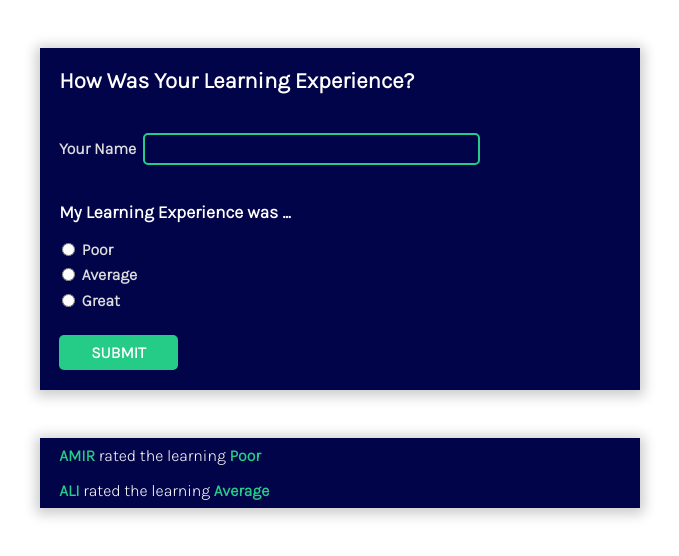
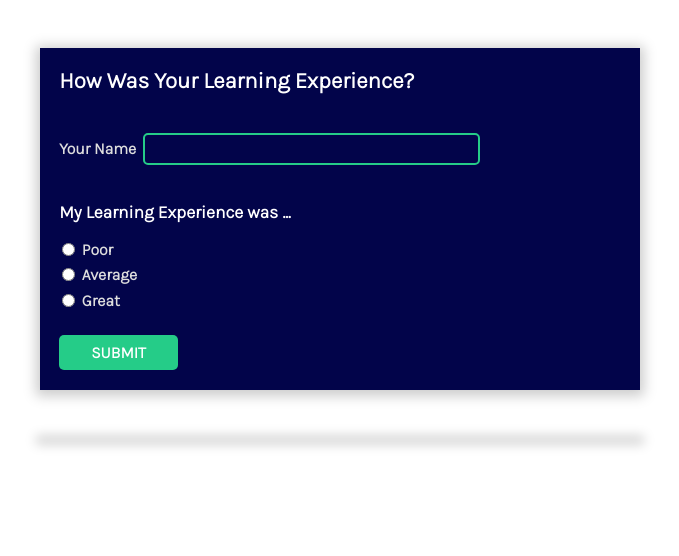
Before and after one commit to amirtbi/vuejs-httptsRequest, a Vue app: page / in a window 1280 px wide. Shown: the top 556 px of the page, without its empty margins (300-979 px from the left). Built offline with nearby package versions, Linux system fonts and the light colour scheme.

Commit message:
some modifications on App.vue

```diff
--- a/src/App.vue
+++ b/src/App.vue
@@ -1,53 +1,54 @@
 <template>
   <learning-survey></learning-survey>
-  <user-experiences :user-experiences="enteredUserExperiences"></user-experiences>
+  <user-experiences
+
+  ></user-experiences>
 </template>
 
+<script>
+import LearningSurvey from "./components/Survey/LearningSurvey.vue";
+import UserExperiences from "./components/Survey/UserExperiences.vue";
+export default {
+  components: {
+    LearningSurvey,
+    UserExperiences,
+  },
+  data() {
+    return {
 
-<script>
-import LearningSurvey from './components/Survey/LearningSurvey.vue';
-import UserExperiences from './components/Survey/UserExperiences.vue';
-export default {
-  components:{
-    LearningSurvey,
-    UserExperiences
+
+      savedSurveyResults: [],
+    };
   },
-  data(){
-    return{
-      enteredUserExperiences:[
-        {
-          id:"AMIR",
-          name:"AMIR",
-          rating:"Poor"
-        },
-        {
-          id:"ALI",
-          name:"ALI",
-          rating:"Average"
-        }
-      ]
-    }
-}
-}
+  // methods:{
+  //   storeSurvey(surveyData){
+
+  //     const result = {
+  //       name:surveyData.name,
+  //       rating:surveyData.rating,
+  //       id:new Date().toISOString
+  //     };
+  //     this.savedSurveyResults.push(result);
+  //   }
+  // }
+};
 </script>
 
-
-<style >
-@import url('https://fonts.googleapis.com/css2?family=Karla:wght@300&display=swap');
-:root{
-  --primaryColor:#02044a;
-  --secondaryColor:#dddddd;
-  --textColor:white;
-  --accentColor:#25CC88;
-
+<style>
+@import url("https://fonts.googleapis.com/css2?family=Karla:wght@300&display=swap");
+:root {
+  --primaryColor: #02044a;
+  --secondaryColor: #dddddd;
+  --textColor: white;
+  --accentColor: #25cc88;
 }
-html,body{
+html,
+body {
   margin: 0;
   padding: 0;
-  font-family: 'Karla', sans-serif;
+  font-family: "Karla", sans-serif;
 }
-*{
+* {
   box-sizing: border-box;
 }
-
 </style>
```
